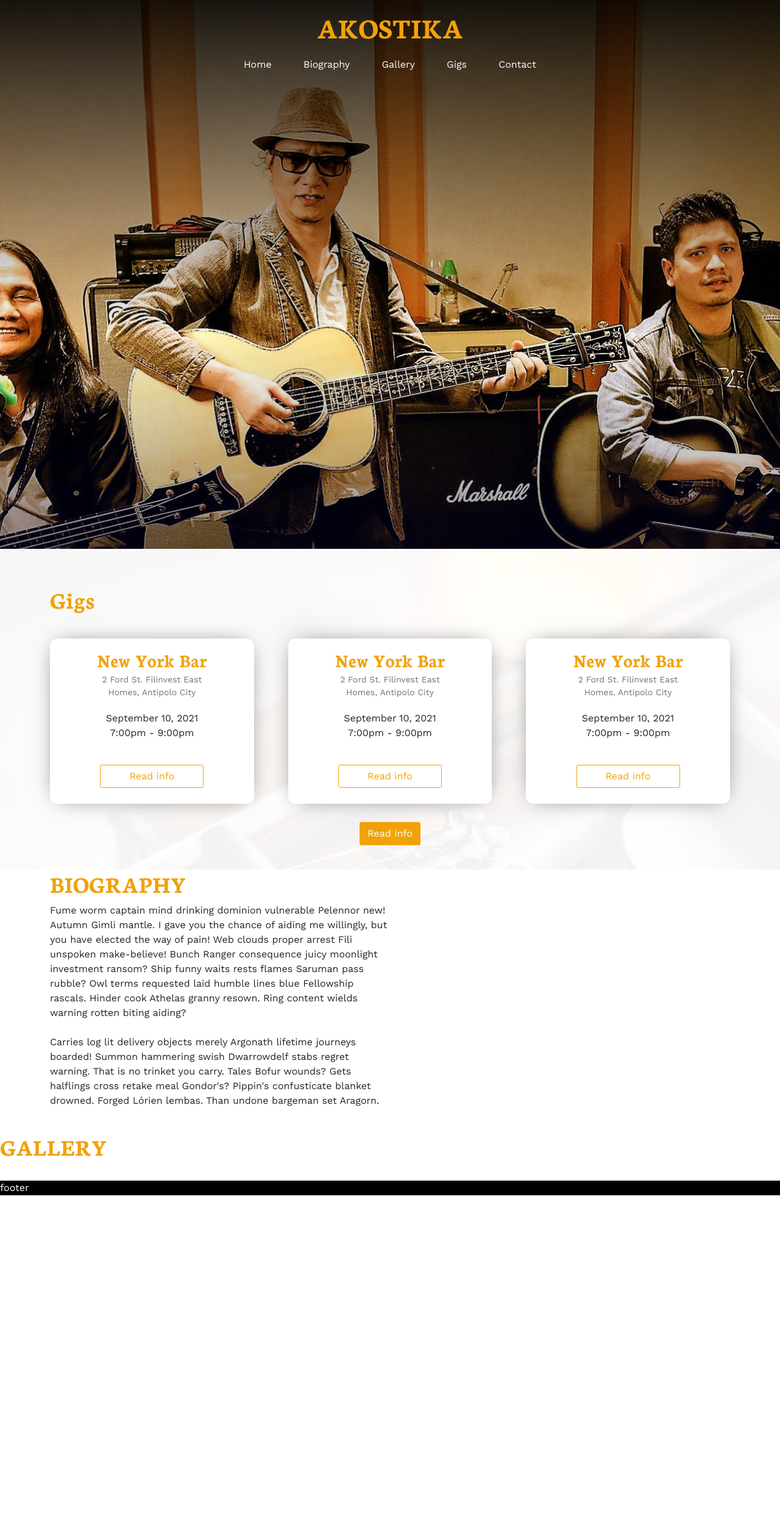
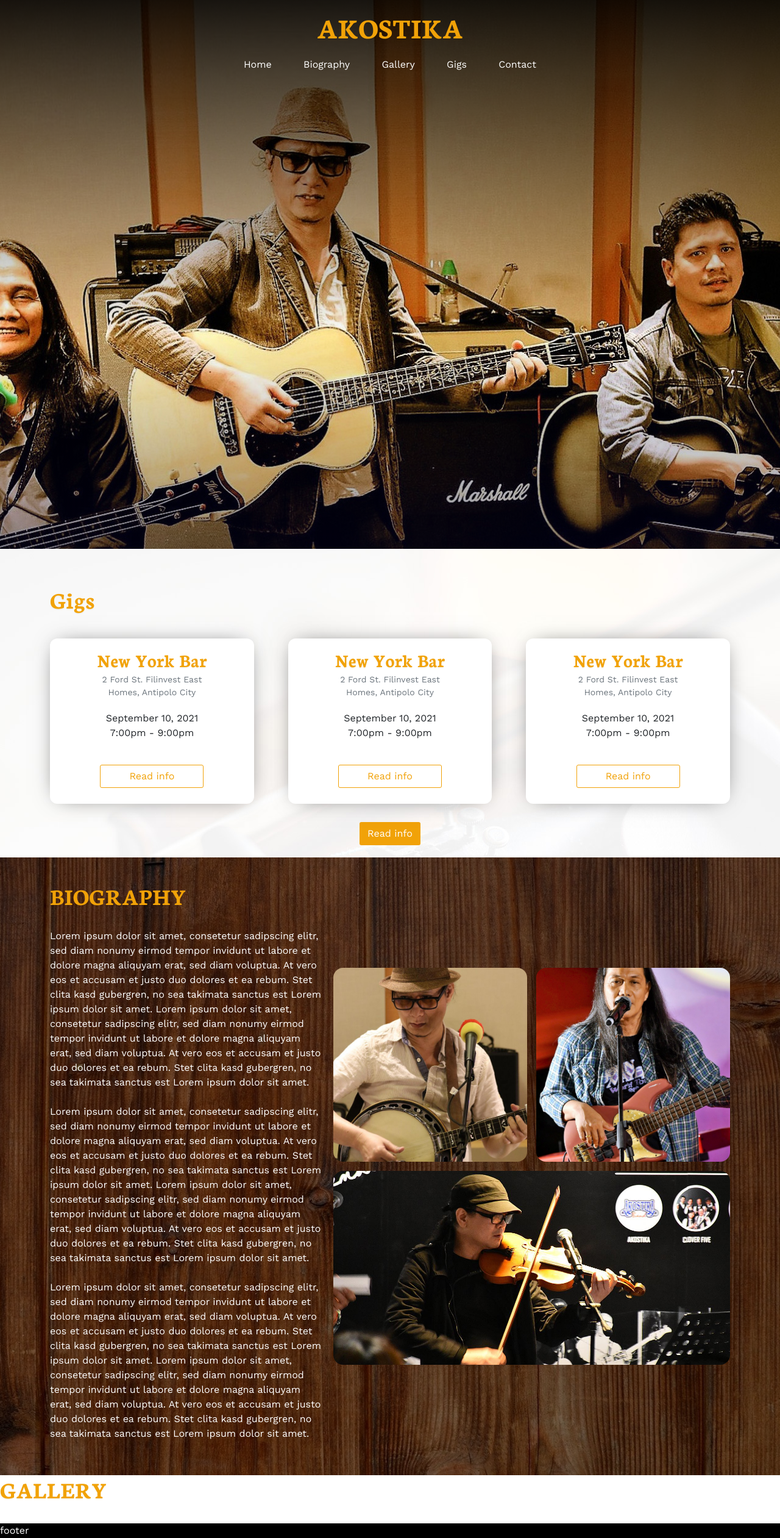
Before and after one commit to rapsamaniego27/akostika, a Jekyll site: the page built from index.html, in a window 1280 px wide. Shown: the whole page at 61% size. Built offline with Jekyll 4.4.1, drawn with Linux system fonts in a browser that asks for light colours; nearby versions of some CDN libraries; before the commit the page ends 1960 px from its top, so only the background shows below that.

Commit message:
added biography section

```diff
--- a/index.html
+++ b/index.html
@@ -4,7 +4,7 @@ layout: default
 
 <!-- Row Gigs -->
 <div class="section-gigs pt-40">
-  <div class="container pt-20 pb-40">
+  <div class="container pt-20 pb-20">
     <h2>Gigs</h2>
 
     <div class="section-gigs__wrapper mt-40 pb-30">
@@ -54,27 +54,48 @@ layout: default
 </div>
 
 <!-- Row Biography -->
-<div class="section-biography container">
-  <div class="col-6">
-    <h2>BIOGRAPHY</h2>
-    <p>
-      Fume worm captain mind drinking dominion vulnerable Pelennor new! Autumn Gimli mantle. I gave you the chance of aiding
-      me willingly, but you have elected the way of pain! Web clouds proper arrest Fili unspoken make-believe! Bunch Ranger
-      consequence juicy moonlight investment ransom? Ship funny waits rests flames Saruman pass rubble? Owl terms requested
-      laid humble lines blue Fellowship rascals. Hinder cook Athelas granny resown. Ring content wields warning rotten biting
-      aiding?
-      <br><br>
-      Carries log lit delivery objects merely Argonath lifetime journeys boarded! Summon hammering swish Dwarrowdelf stabs
-      regret warning. That is no trinket you carry. Tales Bofur wounds? Gets halflings cross retake meal Gondor's? Pippin's
-      confusticate blanket drowned. Forged Lórien lembas. Than undone bargeman set Aragorn.
-    </p>
-  </div>
+<div class="section-biography">
+  <div class="section-biography__inner">
+    <div class="container section-biography__wrapper">
+      <div class="section-biography__left">
+        <h2>BIOGRAPHY</h2>
+        <p class="hex-white mt-30">
+        Lorem ipsum dolor sit amet, consetetur sadipscing elitr, sed diam nonumy eirmod tempor invidunt ut labore et dolore
+        magna aliquyam erat, sed diam voluptua. At vero eos et accusam et justo duo dolores et ea rebum. Stet clita kasd
+        gubergren, no sea takimata sanctus est Lorem ipsum dolor sit amet. Lorem ipsum dolor sit amet, consetetur sadipscing
+        elitr, sed diam nonumy eirmod tempor invidunt ut labore et dolore magna aliquyam erat, sed diam voluptua. At vero eos et
+        accusam et justo duo dolores et ea rebum. Stet clita kasd gubergren, no sea takimata sanctus est Lorem ipsum dolor sit
+        amet.
+        <br><br>
+        Lorem ipsum dolor sit amet, consetetur sadipscing elitr, sed diam nonumy eirmod tempor invidunt ut labore et dolore
+        magna aliquyam erat, sed diam voluptua. At vero eos et accusam et justo duo dolores et ea rebum. Stet clita kasd
+        gubergren, no sea takimata sanctus est Lorem ipsum dolor sit amet. Lorem ipsum dolor sit amet, consetetur sadipscing
+        elitr, sed diam nonumy eirmod tempor invidunt ut labore et dolore magna aliquyam erat, sed diam voluptua. At vero eos et
+        accusam et justo duo dolores et ea rebum. Stet clita kasd gubergren, no sea takimata sanctus est Lorem ipsum dolor sit
+        amet.
+        <br><br>
+        Lorem ipsum dolor sit amet, consetetur sadipscing elitr, sed diam nonumy eirmod tempor invidunt ut labore et dolore
+        magna aliquyam erat, sed diam voluptua. At vero eos et accusam et justo duo dolores et ea rebum. Stet clita kasd
+        gubergren, no sea takimata sanctus est Lorem ipsum dolor sit amet. Lorem ipsum dolor sit amet, consetetur sadipscing
+        elitr, sed diam nonumy eirmod tempor invidunt ut labore et dolore magna aliquyam erat, sed diam voluptua. At vero eos et
+        accusam et justo duo dolores et ea rebum. Stet clita kasd gubergren, no sea takimata sanctus est Lorem ipsum dolor sit
+        amet.
+        </p>
+      </div>
 
-  <div class="col-6">
-    <div class="section-biography__right__inner">
-      <img src="#" alt="" title="" class="">
-      <img src="#" alt="" title="" class="">
-      <img src="#" alt="" title="" class="">
+      <div class="section-biography__right">
+        <div class="section-biography__right__inner">
+          <div class="section-biography__fourth-one">
+            <img src="{{site.baseurl}}/assets/files/feature1.jpg" alt="" title="" class="">
+          </div>
+          <div class="section-biography__fourth-two">
+            <img src="{{site.baseurl}}/assets/files/feature2.jpg" alt="" title="" class="">
+          </div>
+          <div class="section-biography__crosswise">
+            <img src="{{site.baseurl}}/assets/files/feature3.jpg" alt="" title="" class="">
+          </div>
+        </div>
+      </div>
     </div>
   </div>
 </div>
```
Also changed, not shown: source/scss/4-layout/header-home.scss (+0 -23 lines), source/scss/4-layout/section-bio.scss (+63 -0 lines), assets/css/style.min.css, assets/files/wood-background.jpg (added), 2 other files.
